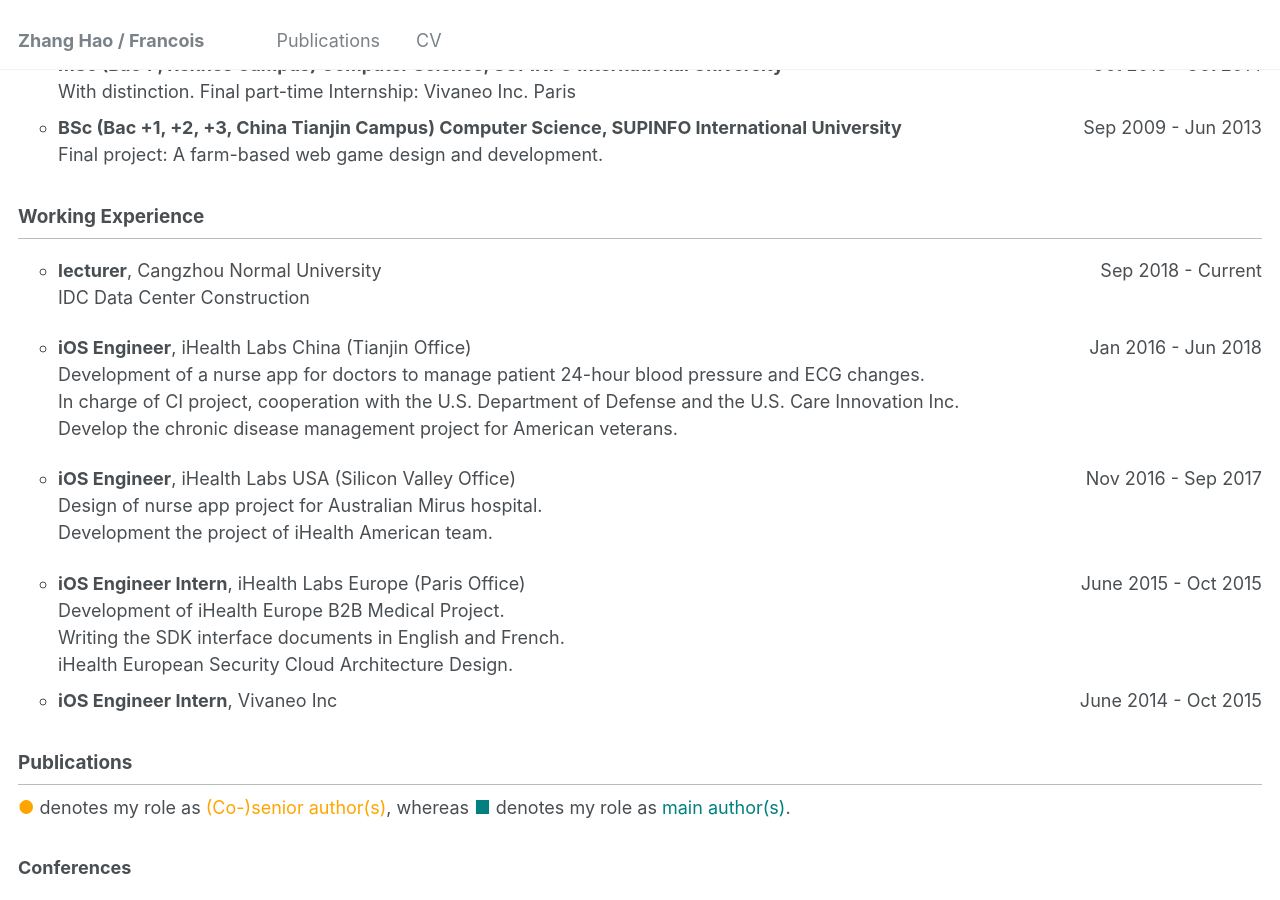
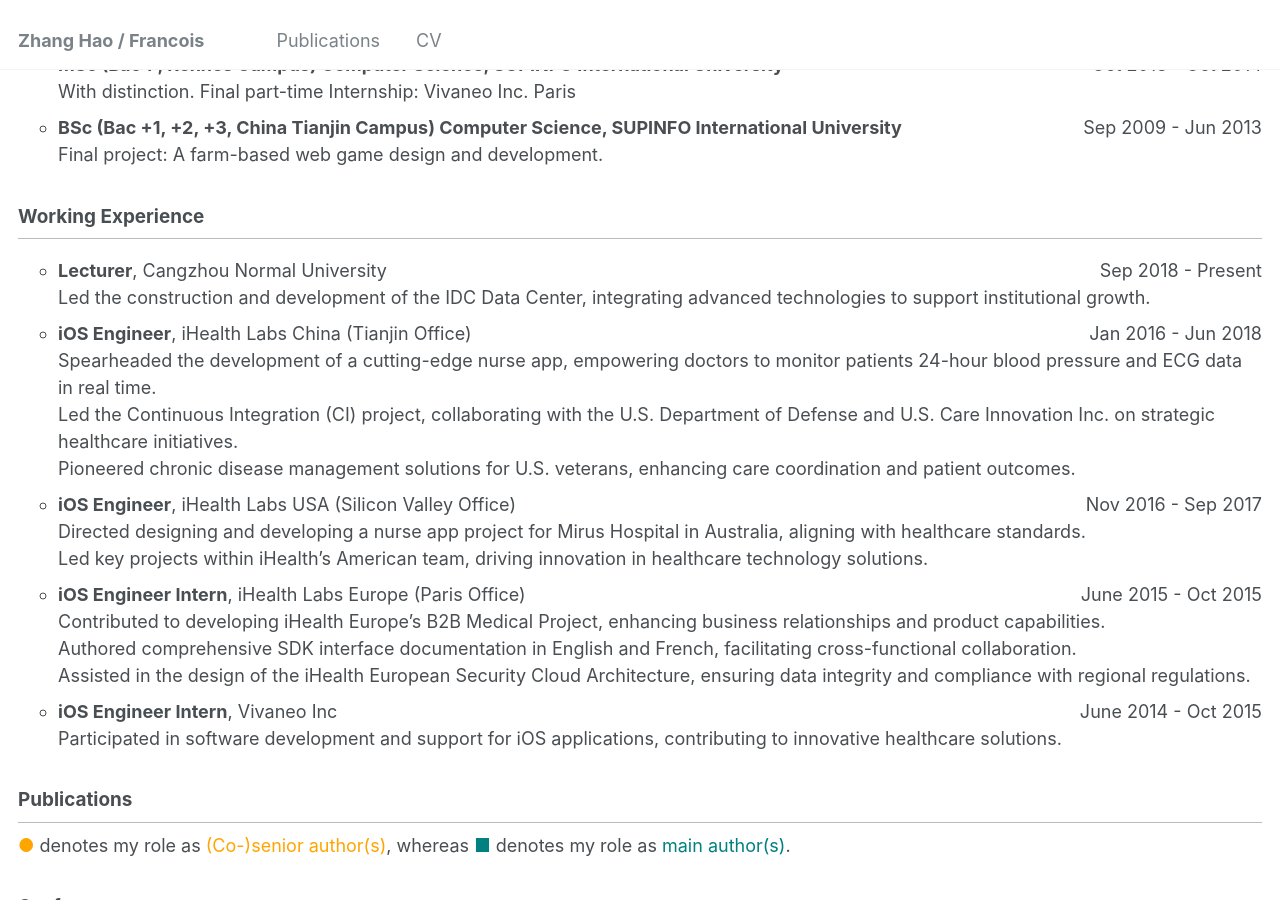
Before and after one commit to sydmou/sydmou.github.io, a Jekyll site: the page built from _pages/cv.md, in a window 1280 px wide and 900 px high, scrolled down 479 px. Built offline with Jekyll 4.4.1, drawn with Linux system fonts in a browser that asks for light colours.

Commit message:
Update cv.md

```diff
--- a/_pages/cv.md
+++ b/_pages/cv.md
@@ -28,26 +28,21 @@
 
 ## Working Experience
 
-* **lecturer**, Cangzhou Normal University <span style="float: right;"> Sep 2018 - Current</span>\
-   <span class='desc'>IDC Data Center Construction </span>
-
-* **iOS Engineer**, iHealth Labs China (Tianjin Office)<span style="float: right;"> Jan 2016 - Jun 2018</span>\
-   <span class='desc'>Development of a nurse app for doctors to manage patient 24-hour blood pressure and ECG changes. </span>\
-   <span class='desc'>In charge of CI project, cooperation with the U.S. Department of Defense and the U.S. Care Innovation Inc. </span>\
-   <span class='desc'>Develop the chronic disease management project for American veterans. </span>
-
-* **iOS Engineer**, iHealth Labs USA (Silicon Valley Office)  <span style="float: right;"> Nov 2016 - Sep 2017</span>\
-   <span class='desc'>Design of nurse app project for Australian Mirus hospital. </span>\
-   <span class='desc'>Development the project of iHealth American team. </span>
-
-
-* **iOS Engineer Intern**, iHealth Labs Europe (Paris Office)<span style="float: right;"> June 2015 - Oct 2015</span>\
-   <span class='desc'>Development of iHealth Europe B2B Medical Project. </span>\
-   <span class='desc'> Writing the SDK interface documents in English and French. </span>\
-   <span class='desc'>iHealth European Security Cloud Architecture Design. </span>
-* **iOS Engineer Intern**, Vivaneo Inc  <span style="float: right;">June 2014 - Oct 2015</span>
-
-
+* **Lecturer**, Cangzhou Normal University <span style="float: right;">Sep 2018 - Present</span>\
+   <span class='desc'>Led the construction and development of the IDC Data Center, integrating advanced technologies to support institutional growth. </span>
+* **iOS Engineer**, iHealth Labs China (Tianjin Office) <span style="float: right;">Jan 2016 - Jun 2018</span>\
+   <span class='desc'>Spearheaded the development of a cutting-edge nurse app, empowering doctors to monitor patients 24-hour blood pressure and ECG data in real time. </span>\
+   <span class='desc'>Led the Continuous Integration (CI) project, collaborating with the U.S. Department of Defense and U.S. Care Innovation Inc. on strategic healthcare initiatives. </span>\
+   <span class='desc'>Pioneered chronic disease management solutions for U.S. veterans, enhancing care coordination and patient outcomes. </span>
+* **iOS Engineer**, iHealth Labs USA (Silicon Valley Office) <span style="float: right;">Nov 2016 - Sep 2017</span>\
+   <span class='desc'>Directed designing and developing a nurse app project for Mirus Hospital in Australia, aligning with healthcare standards. </span>\
+   <span class='desc'>Led key projects within iHealth’s American team, driving innovation in healthcare technology solutions. </span>
+* **iOS Engineer Intern**, iHealth Labs Europe (Paris Office) <span style="float: right;">June 2015 - Oct 2015</span>\
+   <span class='desc'>Contributed to developing iHealth Europe’s B2B Medical Project, enhancing business relationships and product capabilities. </span>\
+   <span class='desc'>Authored comprehensive SDK interface documentation in English and French, facilitating cross-functional collaboration. </span>\
+   <span class='desc'>Assisted in the design of the iHealth European Security Cloud Architecture, ensuring data integrity and compliance with regional regulations. </span>
+* **iOS Engineer Intern**, Vivaneo Inc <span style="float: right;">June 2014 - Oct 2015</span>\
+   <span class='desc'>Participated in software development and support for iOS applications, contributing to innovative healthcare solutions. </span>
 
 <div class="page-break"></div>
 
```
